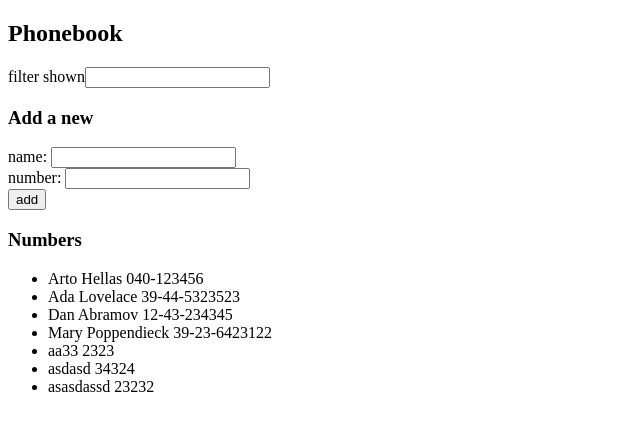
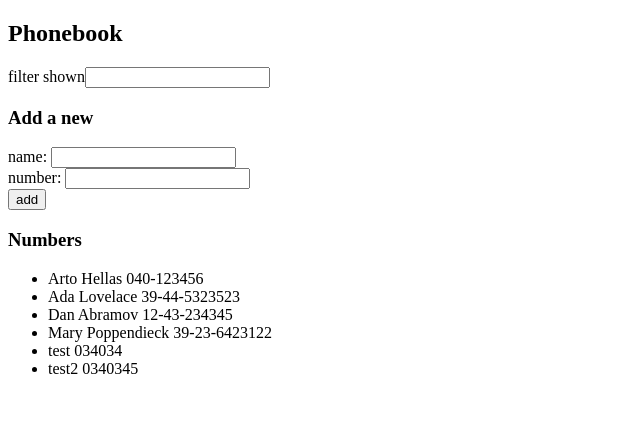
Before and after one commit to persorkki/fullstack, a React (Create React App) app in the folder osa2/puhelinluettelo/: page / in a window 1280 px wide. Shown: the top 430 px of the page, without its empty margins (0-640 px from the left). Built offline with nearby package versions, Linux system fonts and the light colour scheme; data requests are answered from the project's data file.

Commit message:
2.16 puhelinluettelo step8

```diff
--- a/osa2/puhelinluettelo/db.json
+++ b/osa2/puhelinluettelo/db.json
@@ -21,19 +21,14 @@
       "id": 4
     },
     {
-      "name": "aa33",
-      "number": "2323",
+      "name": "test",
+      "number": "034034",
       "id": 5
     },
     {
-      "name": "asdasd",
-      "number": "34324",
+      "name": "test2",
+      "number": "0340345",
       "id": 6
-    },
-    {
-      "name": "asasdassd",
-      "number": "23232",
-      "id": 7
     }
   ]
 }
--- a/osa2/puhelinluettelo/src/App.js
+++ b/osa2/puhelinluettelo/src/App.js
@@ -1,34 +1,29 @@
+/* dependency imports */
 import React, { useEffect, useState } from 'react'
+
+/* components */
 import Persons from './components/Persons'
 import PersonForm from './components/PersonForm'
 import Filter from './components/Filter'
-import axios from 'axios'
+
+/* services */
+import personService from './services/person'
 
 const App = () => {
 
   const [persons, setPersons] = useState([])
-
-  useEffect(() => {
-    axios
-    .get(`http://localhost:3001/persons`)
-      .then(res => {
-      console.log("aa");
-      setPersons(res.data)
-    })
-  }, [])
-
   const [newName, setNewName] = useState('')
   const [newNumber, setNewNumber] = useState('')
   const [newFilter, setNewFilter] = useState('')
+  const [filtered, setFiltered] = useState([])
 
-  //reusing this was not the code save I was hoping for
-  const handleInputChange = (e, set) => {
-    set(e.target.value)
+  //reusing this was not the code save I was hoping for, FIX?
+  const handleInputChange = (event, setState) => {
+    setState(event.target.value)
   }
 
-  const addNewNumber = (e) =>
-  {
-    e.preventDefault()
+  const addNewNumber = (event) => {
+    event.preventDefault()
     const personObject = {
       name: newName,
       number: newNumber,
@@ -39,23 +34,32 @@ const App = () => {
       return window.alert(`${newName} is already added to the phonebook`)
     }
 
-    //uuden numeron lisäys palvelimelle
-    axios
-      .post('http://localhost:3001/persons/', personObject)
-      .then(res => console.log(res))
-    setPersons(persons.concat(personObject))
+    personService
+      .create(personObject)
+      .then(() =>
+        setPersons(persons.concat(personObject))
+      )
     setNewName('')
     setNewNumber('')
   }
 
-  const filtered = persons.filter(x => x.name.toLowerCase().includes(newFilter.toLowerCase()))
+  useEffect(() => {
+    personService
+      .getAll()
+      .then(response => {
+        setPersons(response)
+      })
+  }, [])
+
+  //päivittyy kun persons tai hakufilteri muuttuu
+  useEffect(() => {
+    setFiltered(persons.filter(x => x.name.toLowerCase().includes(newFilter.toLowerCase())))
+  }, [persons, newFilter])
 
   return (
     <div>
-
       <h2>Phonebook</h2>
       <Filter newFilter={newFilter} handleInputChange={handleInputChange} setNewFilter={setNewFilter} />
-
       <h3>Add a new</h3>
       {/*probably a horrible way to do this,sorry*/}
       <PersonForm
@@ -65,10 +69,8 @@ const App = () => {
         newNumber={newNumber}
         setNewNumber={setNewNumber}
         handleInputChange={handleInputChange} />
-
       <h3>Numbers</h3>
       <Persons persons={filtered} />
-
     </div>
   )
 }
--- /dev/null
+++ b/osa2/puhelinluettelo/src/services/person.js
@@ -0,0 +1,18 @@
+import axios from "axios"
+
+const baseUrl = 'http://localhost:3001/persons/'
+
+const create = (input) => {
+    const request =
+        axios.post(baseUrl, input)
+    return request.then(res => res.data)
+}
+
+const getAll = () => {
+    const request =
+        axios.get(baseUrl)
+    return request.then(response => response.data)
+}
+
+
+export default { create, getAll }
```
